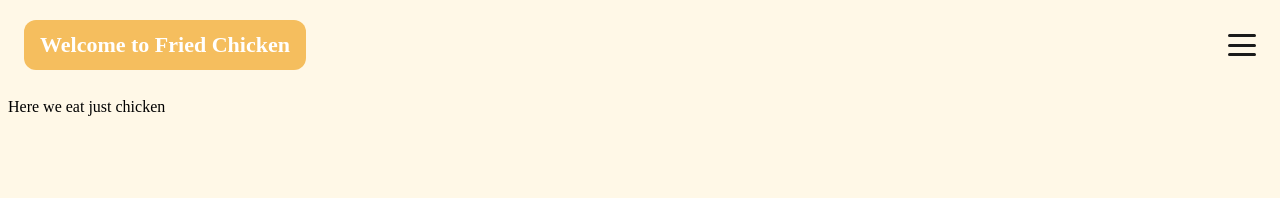
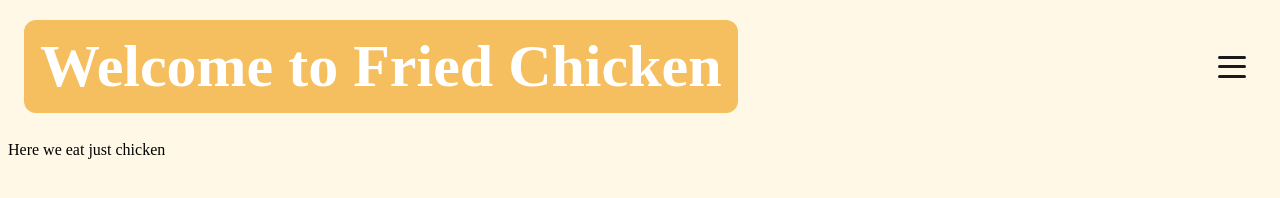
Before and after one commit to DEV-Bilal573/c113-projet-Bilal-Tariq, a plain HTML site: page index.html in a window 1280 px wide. Drawn offline with Linux system fonts and the light colour scheme.

Commit message:
Ajout de back-ground color. La décoration de titre, avec la création d'un onglet de 3 ligne.

```diff
--- a/style.css
+++ b/style.css
@@ -8,7 +8,7 @@
 
 .titre{
     font-family:"Bodoni MT Black", Serif;
-    font-size: 22px;
+    font-size:  60px;
     text-align: center;
     font-weight: bold;
     display: inline-block;
@@ -31,7 +31,8 @@ body{
     display: flex;
     flex-direction: column;
     justify-content: space-between;
-    margin-left: 16px;
+    margin-left: 6px;
+    margin-right: 10px;
 }
 
 .parametre span {
```
Also changed, not shown: index.html (+0 -1 lines).
